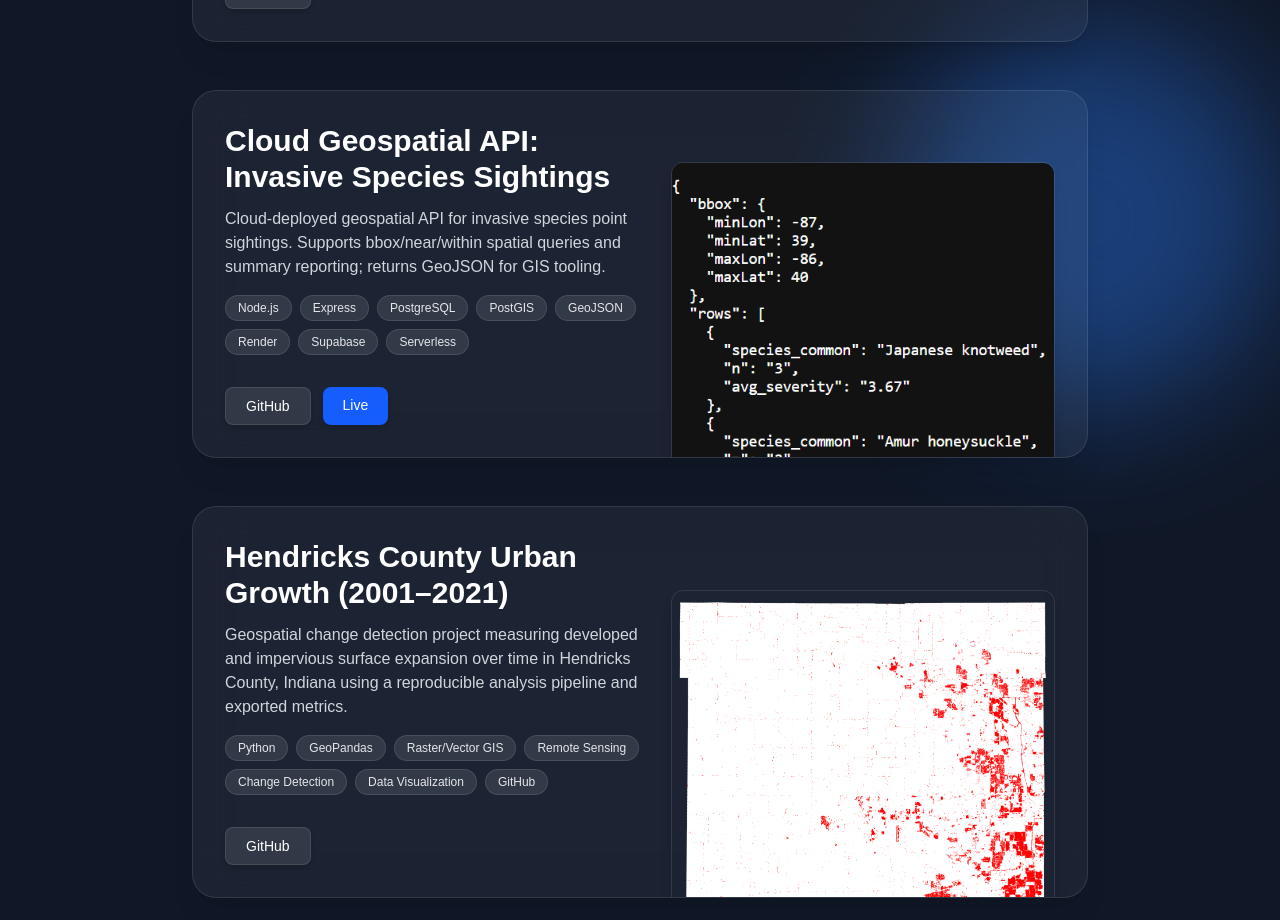
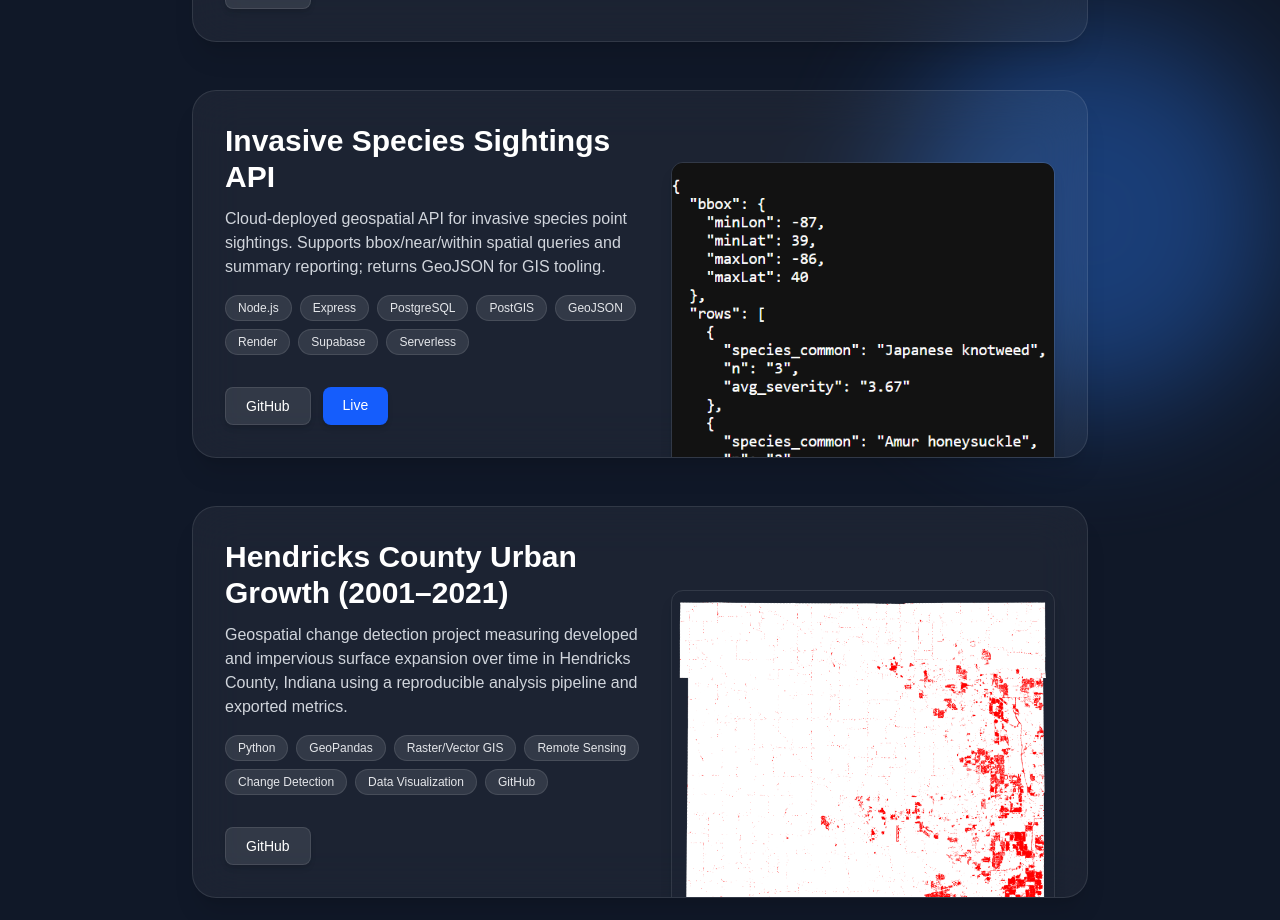
Before and after one commit to one-ill-griff/portfolio, a Next.js app in the folder portfolio-main/: page / in a window 1280 px wide. Shown: the part 2240-3160 px from the top of the page. Built offline with nearby package versions, Linux system fonts and the light colour scheme.

Commit message:
Update projects list and add screenshots

```diff
--- a/portfolio-main/app/page.tsx
+++ b/portfolio-main/app/page.tsx
@@ -37,7 +37,7 @@ export default function HomePage() {
     },
   },
   {
-    title: "Cloud Geospatial API: Invasive Species Sightings",
+    title: "Invasive Species Sightings API",
     description: "Cloud-deployed geospatial API for invasive species point sightings. Supports bbox/near/within spatial queries and summary reporting; returns GeoJSON for GIS tooling.",
     screenshot: "/screenshots/cloud-api-screenshot.png",
     skills: ["Node.js", "Express", "PostgreSQL", "PostGIS", "GeoJSON", "Render", "Supabase", "Serverless"],
```
Also changed, not shown: portfolio-main/app/components/ProjectCard.tsx (line endings or trailing spaces), portfolio-main/app/projects/page.tsx (line endings or trailing spaces), 1 other file (tests, documents, lock files or other folders).
